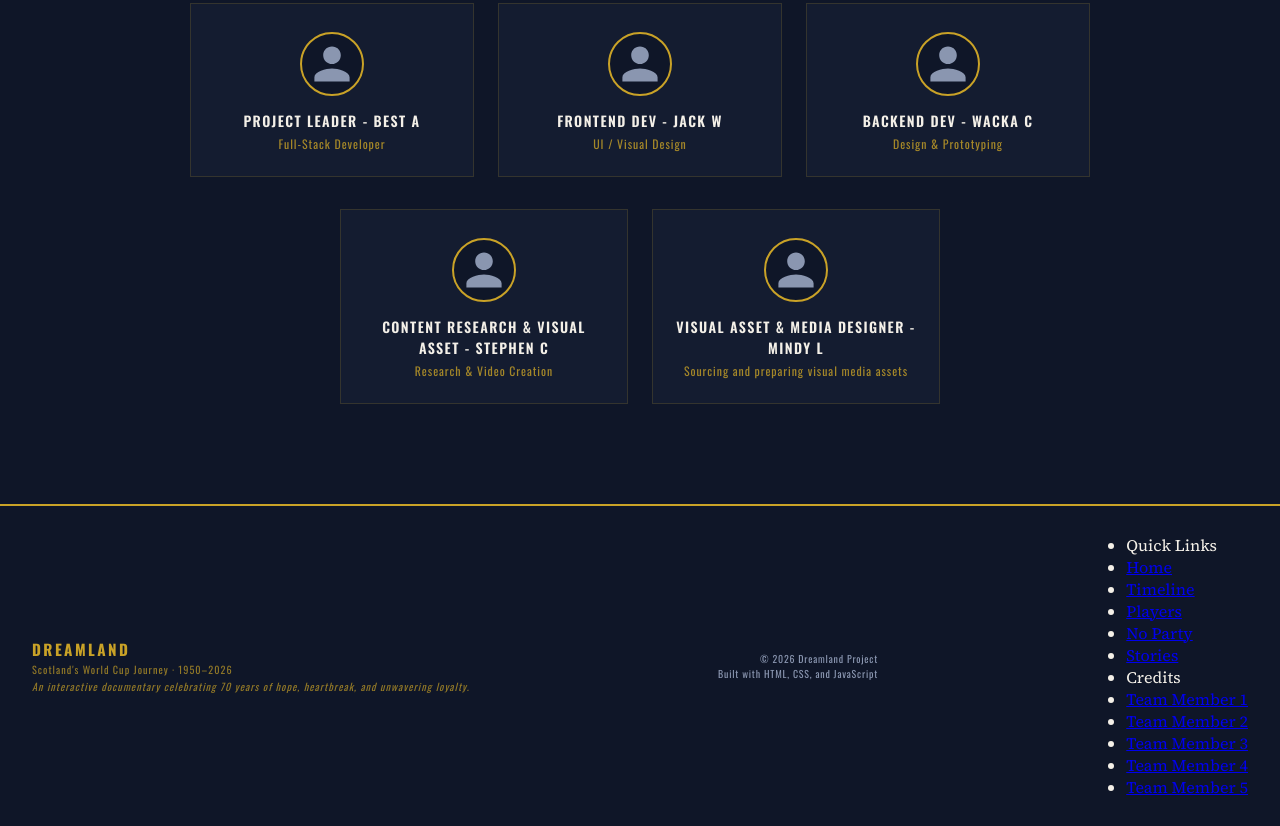
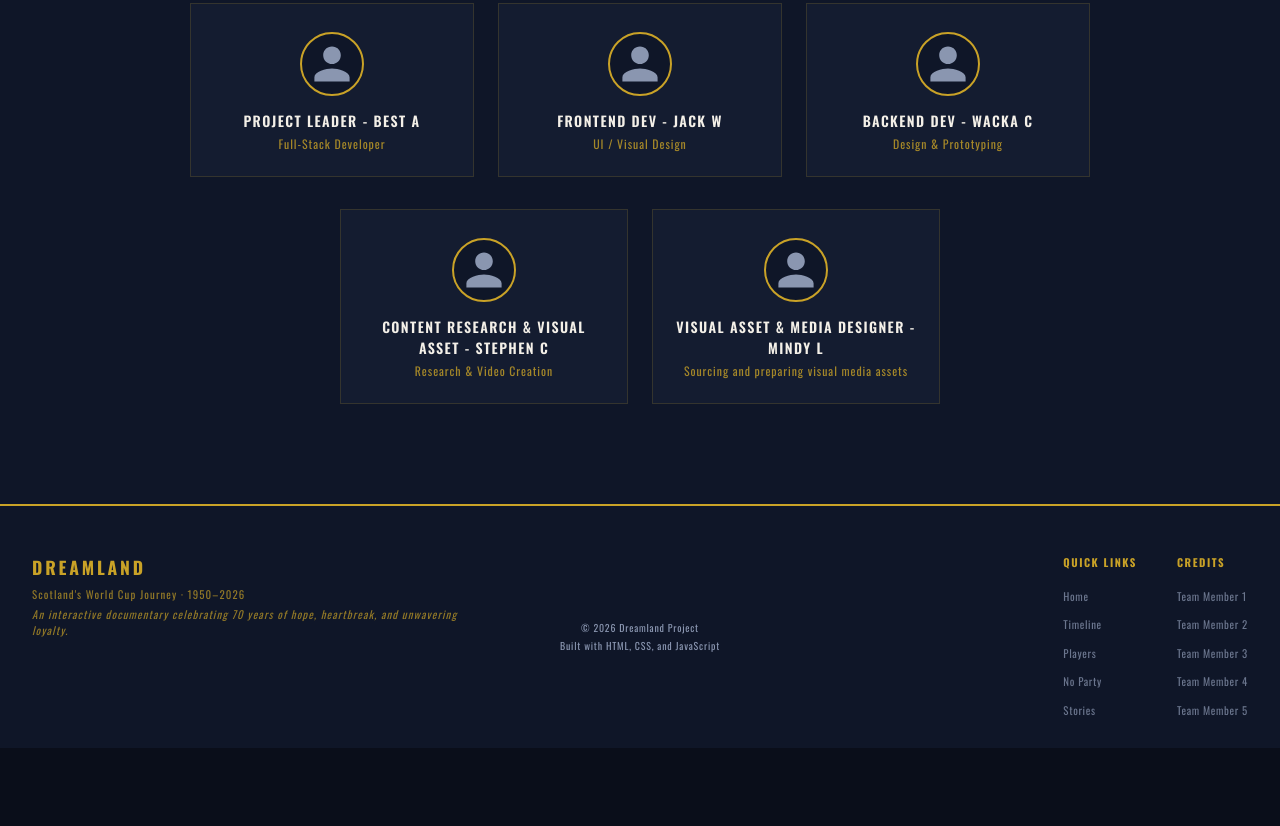
Before and after one commit to bestabalaka25/Dreamland-Project, a website built with Vite: page index.html in a window 1280 px wide. Shown: the part 5597-6423 px from the top of the page. After the commit the page ends 6345 px from the top, so only its background shows below. Built offline with nearby package versions, Linux system fonts and the light colour scheme.

Commit message:
Refactor footer styles for layout and typography

```diff
--- a/style.css
+++ b/style.css
@@ -1031,37 +1031,33 @@
 footer {
   background: var(--navy-mid);
   border-top: 2px solid var(--gold);
-  padding: 28px 32px;
-  display: flex;
-  align-items: center;
-  justify-content: space-between;
-  flex-wrap: wrap;
-  gap: 12px;
+  padding: 48px 32px 28px;
+  display: grid;
+  grid-template-columns: 1.5fr 1fr 1.5fr;
+  align-items: start;
+  gap: 2rem;
 }
 
 .footer-brand h2 {
   font-family: var(--font-ui);
-  font-size: .95rem;
+  font-size: 1.1rem;
   font-weight: 700;
   color: var(--gold);
   letter-spacing: .16em;
   text-transform: uppercase;
-}
-
+  margin: 0 0 6px; }
 .footer-brand p {
   font-family: var(--font-ui);
-  font-size: .64rem;
-  color: var(--gold);
+  font-size: .68rem; color:
+  var(--gold);
   letter-spacing: .1em;
   opacity: .7;
-  margin-top: 2px;
-}
-
+  margin: 0 0 4px; }
 .footer-note {
   font-style: italic;
   opacity: .5;
-  font-size: .6rem;
-  margin-top: 2px;
+  font-size: .62rem;
+  margin-top: 6px;
 }
 
 .footer-copy {
@@ -1069,7 +1065,57 @@
   font-size: .62rem;
   color: var(--muted);
   letter-spacing: .08em;
-  text-align: right;
+  text-align: center;
+  line-height: 1.8;
+  margin: 0;
+  align-self: center;
+}
+
+.footer-links {
+  display: flex;
+  gap: 2.5rem;
+  justify-content:
+  flex-end;
+}
+
+.footer-nav-links,
+.footer-credit-links {
+  list-style: none;
+  margin: 0;
+  padding: 0;
+  display: flex;
+  flex-direction:
+  column; gap:
+  0.4rem;
+}
+
+.footer-nav-links .heading,
+.footer-credit-links .heading {
+  font-family: var(--font-ui);
+  font-size: .68rem;
+  font-weight: 700;
+  color: var(--gold);
+  letter-spacing: .14em;
+  text-transform: uppercase;
+  margin-bottom: 0.5rem;
+  cursor: default;
+}
+
+.footer-nav-links a,
+.footer-credit-links a {
+  font-family: var(--font-ui);
+  font-size: .68rem; color:
+  var(--muted); letter-spacing: .06em;
+  text-decoration: none;
+  opacity: .75;
+  transition: opacity 0.2s,
+  color 0.2s;
+}
+
+.footer-nav-links a:hover,
+.footer-credit-links a:hover {
+  opacity: 1;
+  color: var(--gold);
 }
 
 /* FADE-IN */
```
